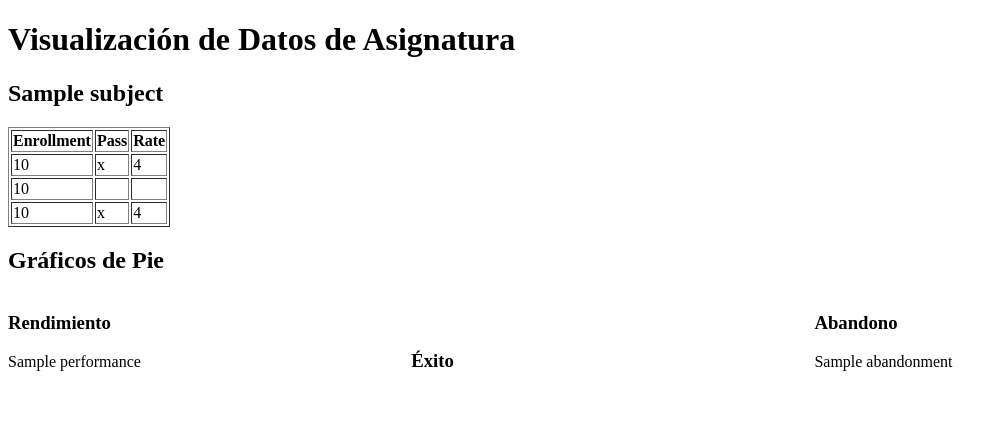
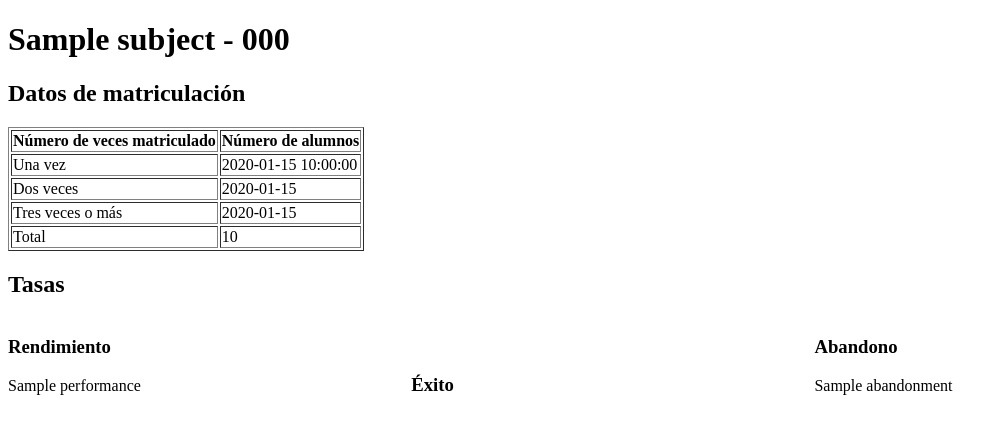
Before and after one commit to DAT-ETSIT/caliDAT, a Flask app: template templates/visualize_subject.html in a window 1280 px wide. Shown: the top 434 px of the page, without its empty margins (0-1008 px from the left). Run offline with Flask 3, Linux system fonts and the light colour scheme; the template is opened without the code that fills it: most values are stand-ins (such as "Sample title", 1, 10 or a date in 2020).

Commit message:
Fixed table

```diff
--- a/templates/visualize_subject.html
+++ b/templates/visualize_subject.html
@@ -13,31 +13,31 @@
     </style>
 </head>
 <body>
-    <h1>Visualización de Datos de Asignatura</h1>
-    <h2>{{ subject_data.subject_name }}</h2>
+    <h1>{{ subject_data.subject_name }} - {{ subject_data.subject_code }}</h1>
+    <h2>Datos de matriculación</h2>
     <table border="1">
         <tr>
-            <th>Enrollment</th>
-            <th>Pass</th>
-            <th>Rate</th>
+            <th>Número de veces matriculado</th>
+            <th>Número de alumnos</th>
         </tr>
         <tr>
-            <td>{{ subject_data.reports_info[0].enrollment_data.total }}</td>
-            <td>{{ subject_data.reports_info[0].ratings_data.performance.pass }}</td>
-            <td>{{ subject_data.reports_info[0].ratings_data.performance.rate }}</td>
+            <td>Una vez</td>
+            <td>{{ subject_data.reports_info[0].enrollment_data.one_time }}</td>
         </tr>
         <tr>
-            <td>{{ subject_data.reports_info[0].enrollment_data.total }}</td>
-            <td>{{ subject_data.reports_info[0].ratings_data.success.pass }}</td>
-            <td>{{ subject_data.reports_info[0].ratings_data.success.rate }}</td>
+            <td>Dos veces</td>
+            <td>{{ subject_data.reports_info[0].enrollment_data.two_times }}</td>
         </tr>
         <tr>
+            <td>Tres veces o más</td>
+            <td>{{ subject_data.reports_info[0].enrollment_data.three_times }}</td>
+        </tr>
+        <tr>
+            <td>Total </td>
             <td>{{ subject_data.reports_info[0].enrollment_data.total }}</td>
-            <td>{{ subject_data.reports_info[0].ratings_data.abandonment.pass }}</td>
-            <td>{{ subject_data.reports_info[0].ratings_data.abandonment.rate }}</td>
         </tr>
     </table>
-    <h2>Gráficos de Pie</h2>
+    <h2>Tasas</h2>
     <div id="pie-charts">
         <div class="pie-chart-container">
             <h3>Rendimiento</h3>
```
